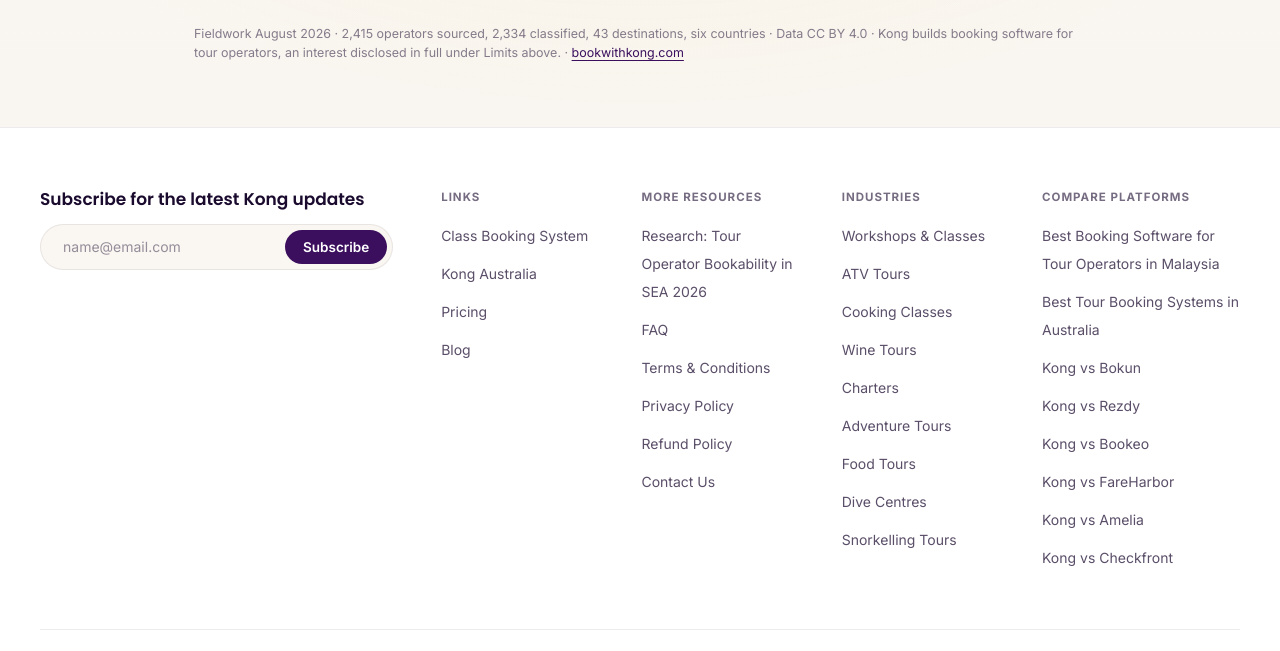
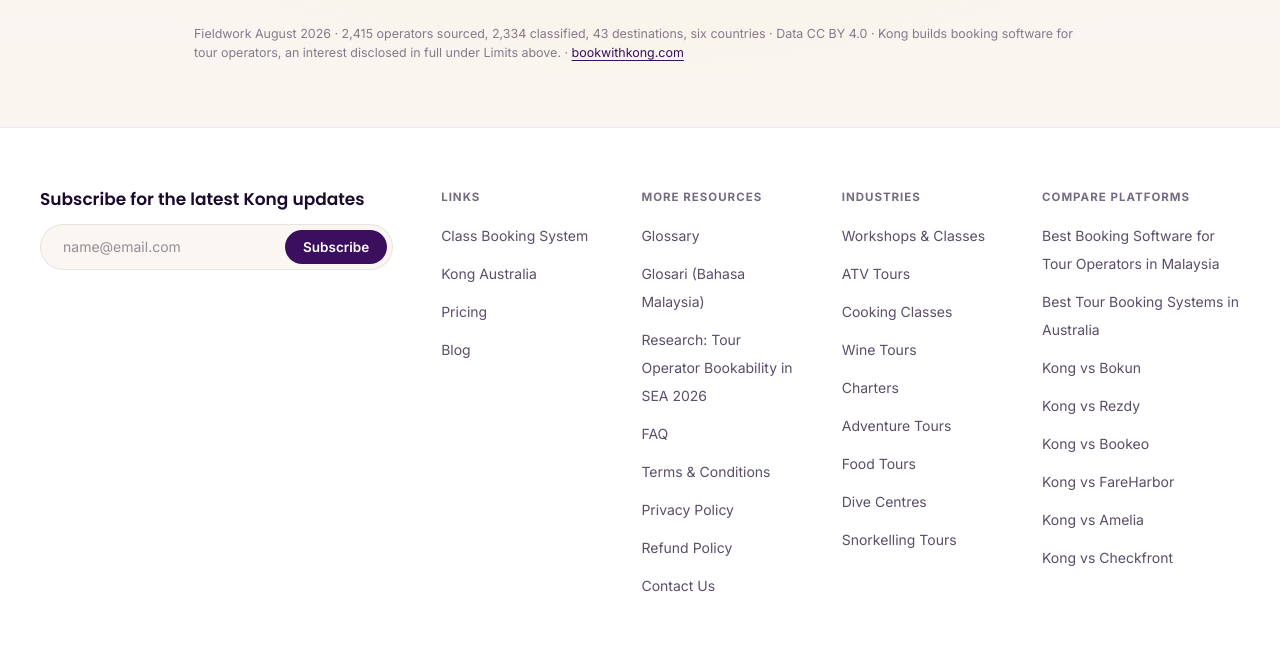
Before and after one commit to yung9300/kong-marketing-site, a website: page state-of-tour-operator-bookability-southeast-asia/index.html in a window 1280 px wide. Shown: the part 8970-9621 px from the top of the page. Drawn offline with nearby package versions, Linux system fonts and the light colour scheme; no server answers.

Commit message:
Add files via upload

```diff
--- a/state-of-tour-operator-bookability-southeast-asia/index.html
+++ b/state-of-tour-operator-bookability-southeast-asia/index.html
@@ -658,6 +658,8 @@
     <div class="kong-footer-col">
       <h4>More Resources</h4>
       <ul>
+        <li><a href="../glossary">Glossary</a></li>
+        <li><a href="../ms/glosari" lang="ms">Glosari (Bahasa Malaysia)</a></li>
         <li><a href="../state-of-tour-operator-bookability-southeast-asia">Research: Tour Operator Bookability in SEA 2026</a></li>
         <li><a href="/#faq">FAQ</a></li>
         <li><a href="../legal-terms/terms-and-conditions">Terms &amp; Conditions</a></li>
```
Also changed, not shown: state-of-tour-operator-bookability-southeast-asia/indonesia.html (+2 -0 lines), state-of-tour-operator-bookability-southeast-asia/malaysia.html (+2 -0 lines), state-of-tour-operator-bookability-southeast-asia/philippines.html (+2 -0 lines), state-of-tour-operator-bookability-southeast-asia/singapore.html (+2 -0 lines), state-of-tour-operator-bookability-southeast-asia/thailand.html (+2 -0 lines), state-of-tour-operator-bookability-southeast-asia/vietnam.html (+2 -0 lines).
